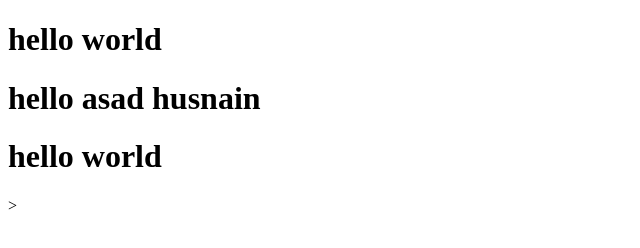
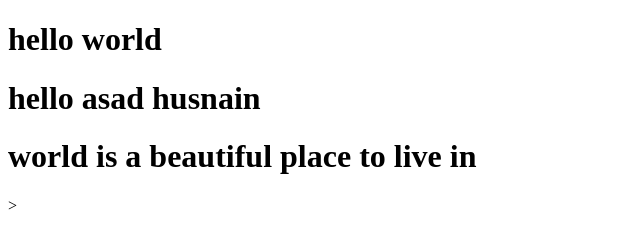
Before and after one commit to AxadHusnain/projextx01, a plain HTML site: page index.html in a window 1280 px wide. Shown: the whole page, without its empty margins (0-640 px from the left). Drawn offline with Linux system fonts and the light colour scheme.

Commit message:
added a new h1

```diff
--- a/index.html
+++ b/index.html
@@ -7,7 +7,7 @@
             <div>
                 <H1>hello world</H1>
                 <H1>hello asad husnain </H1>
-                <H1>hello world </H1>
+                <H1>world is a beautiful place to live in  </H1>
 
 
             </div>
```
